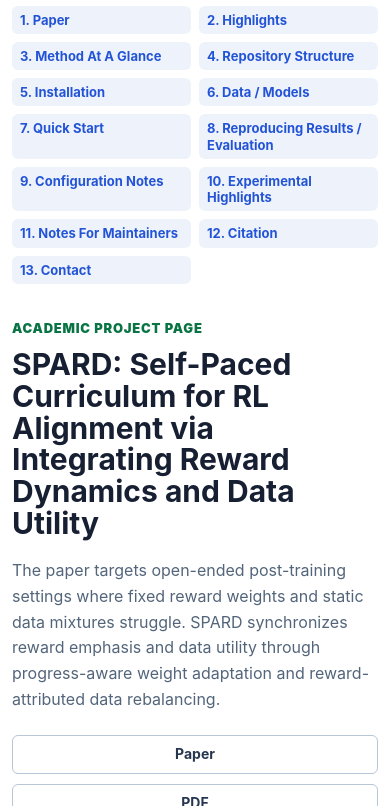
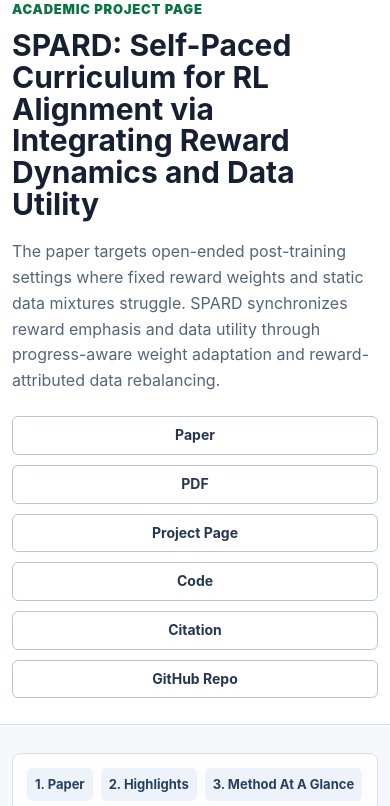
Before and after one commit to USTC-StarTeam/SPARD, a plain HTML site: page docs/index.html in a window 390 px wide. Shown: the part 35-841 px from the top of the page. Drawn offline with Linux system fonts and the light colour scheme.

Commit message:
Remove top project page navigation

```diff
--- a/docs/index.html
+++ b/docs/index.html
@@ -27,9 +27,6 @@
     a:hover { text-decoration: underline; }
     .wrap { width: 100%; max-width: 1120px; margin: 0 auto; padding: 0 18px; }
     .site-header { background: #fff; border-bottom: 1px solid var(--line); }
-    nav { min-height: 60px; display: flex; align-items: center; justify-content: space-between; gap: 18px; font-size: 14px; }
-    nav .brand { color: var(--ink); font-weight: 900; }
-    nav .nav-links { display: flex; flex-wrap: wrap; gap: 14px; }
     .hero { padding: 48px 0 34px; }
     .eyebrow { margin: 0 0 10px; color: var(--green); font-size: 13px; font-weight: 900; text-transform: uppercase; letter-spacing: .06em; }
     h1 { margin: 0; max-width: 980px; font-size: clamp(32px, 5vw, 56px); line-height: 1.06; letter-spacing: 0; overflow-wrap: anywhere; word-break: break-word; }
@@ -56,7 +53,7 @@
     h2 { margin: 42px 0 14px; padding-top: 4px; border-top: 1px solid var(--line); font-size: 30px; line-height: 1.22; letter-spacing: 0; }
     h2:first-child { margin-top: 0; border-top: 0; }
     h3 { margin: 28px 0 10px; font-size: 22px; line-height: 1.25; letter-spacing: 0; }
-    p, li, td, th, .nav-links a, .toc a, .button { overflow-wrap: anywhere; word-break: break-word; }
+    p, li, td, th, .toc a, .button { overflow-wrap: anywhere; word-break: break-word; }
     p { margin: 0 0 16px; }
     ul, ol { padding-left: 24px; }
     li { margin: 6px 0; }
@@ -72,9 +69,6 @@
     footer { padding: 28px 0 44px; color: var(--muted); font-size: 14px; }
     @media (max-width: 760px) {
       .wrap { padding: 0 12px; }
-      nav { align-items: flex-start; flex-direction: column; padding: 14px 0; }
-      nav .nav-links { display: grid; grid-template-columns: repeat(2, minmax(0, 1fr)); gap: 8px; width: 100%; }
-      nav .nav-links a { min-width: 0; padding: 6px 8px; border-radius: 6px; background: #eef3fb; font-size: 13px; line-height: 1.25; }
       .hero { padding: 34px 0 26px; }
       h1 { max-width: 100%; font-size: 30px; }
       .subtitle { font-size: 16px; }
@@ -90,10 +84,6 @@
 </head>
 <body>
   <header class="site-header">
-    <nav class="wrap">
-      <a class="brand" href="https://github.com/USTC-StarTeam/SPARD">USTC-StarTeam/SPARD</a>
-      <div class="nav-links"><a href="#1-paper">1. Paper</a><a href="#2-highlights">2. Highlights</a><a href="#3-method-at-a-glance">3. Method At A Glance</a><a href="#4-repository-structure">4. Repository Structure</a><a href="#5-installation">5. Installation</a><a href="#6-data-models">6. Data / Models</a><a href="#7-quick-start">7. Quick Start</a><a href="#8-reproducing-results-evaluation">8. Reproducing Results / Evaluation</a><a href="#9-configuration-notes">9. Configuration Notes</a><a href="#10-experimental-highlights">10. Experimental Highlights</a><a href="#11-notes-for-maintainers">11. Notes For Maintainers</a><a href="#12-citation">12. Citation</a><a href="#13-contact">13. Contact</a></div>
-    </nav>
     <section class="hero">
       <div class="wrap">
         <p class="eyebrow">Academic Project Page</p>
```
